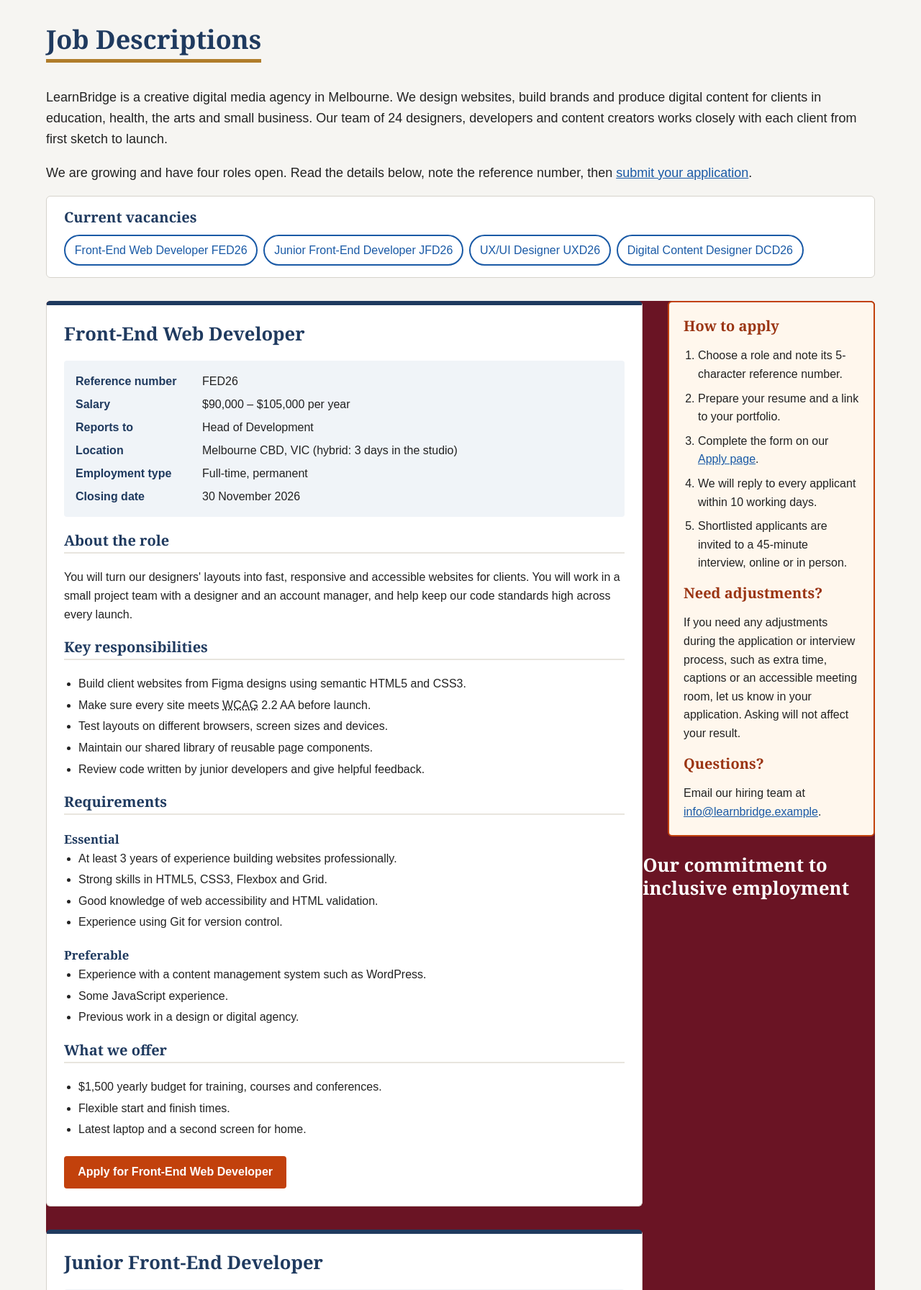
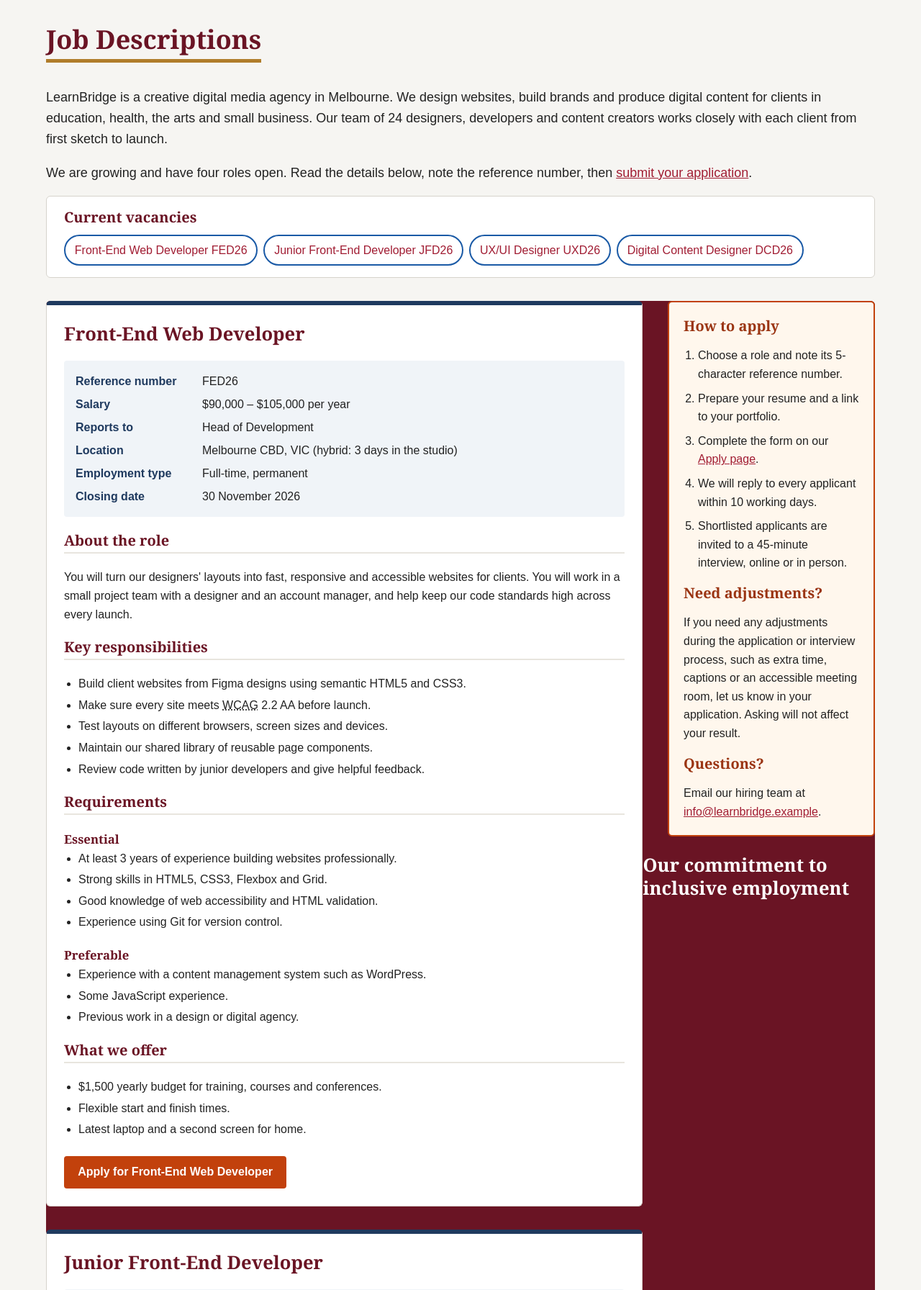
Before and after one commit to 106911603/project_part2_10026, a PHP site: page /jobs.html in a window 1280 px wide. Shown: the part 77-1869 px from the top of the page at 72% size. Run offline with PHP 8.4, Linux system fonts and the light colour scheme.

Commit message:
Recolour headings and links

```diff
--- a/styles/styles.css
+++ b/styles/styles.css
@@ -83,7 +83,7 @@ body {
 h1, h2, h3, h4 {
     font-family: Georgia, "Times New Roman", serif;
     line-height: 1.25;
-    color: #1f3a5f;
+    color: #6a1424;
 }
 
 h1 {
@@ -114,14 +114,15 @@ h4 {
 }
 
 a {
-    color: #1a5aa6;
+    color: #a11d33;
 }
 
 a:hover {
-    color: #0f3d73;
+    color: #6a1424;
     text-decoration-thickness: 2px;
 }
 
+/* Claude suggestion */
 img {
     max-width: 100%;
 }
```
